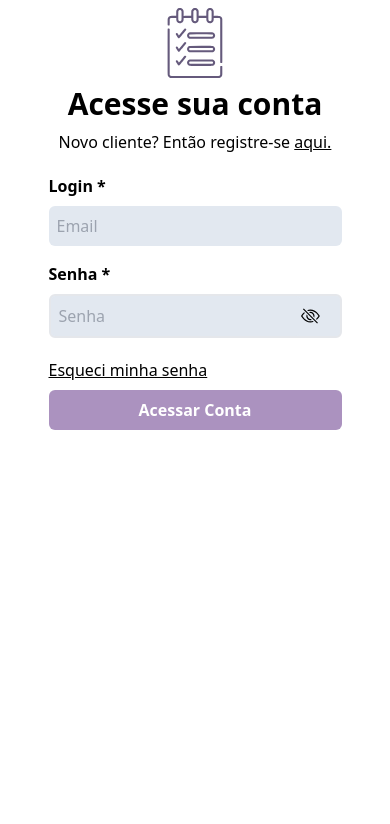
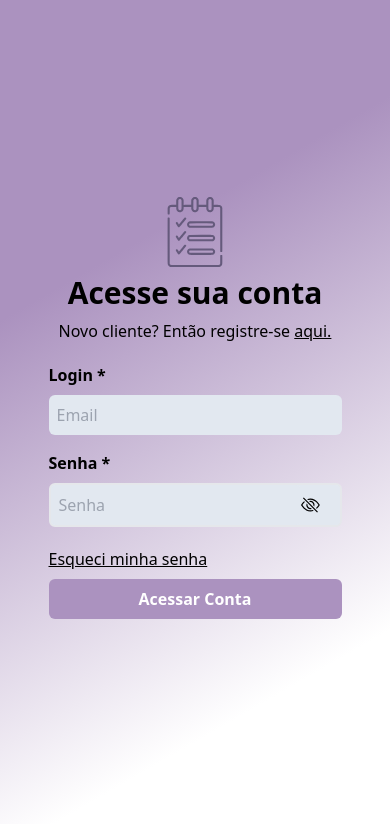
Before and after one commit to albertverso/to-do-list, a React (Vite) app: page /Login in a window 390 px wide. Shown: the top 824 px of the page. Built offline with nearby package versions, Linux system fonts and the light colour scheme; no server answers.

Commit message:
fix bg-login

```diff
--- a/src/pages/Login.jsx
+++ b/src/pages/Login.jsx
@@ -11,6 +11,7 @@ import { GoogleLogin } from '@react-oauth/google';
 import { jwtDecode } from 'jwt-decode';
 import blank from '../assets/fundo.png'
 import { TbUpload } from 'react-icons/tb';
+import '../styles/index.css'
 
 export default function Login() {
     const [email, setEmail] = useState('');
@@ -144,12 +145,12 @@ export default function Login() {
     };
 
     return (
-        <body class="flex lg:h-screen items-center justify-center ">
+        <body class="flex items-center justify-center min-h-screen max-md:bg-gradiente-login overflow-hidden lg:bg-white">
             <div className="w-10/12 h-full p-5 bg-white hidden xl:flex">
                 {/* <img className="w-full h-full rounded-[40px] p-5" src={image} alt="" /> */}
                 < Cover />
             </div>
-            <div class="xl:w-3/12 h-full flex flex-col items-center pt-2 break-normal mb-5 lg:mb-0" >
+            <div class="xl:w-3/12 pt-10 lg:mt-0 h-full flex flex-col items-center lg:pt-2 break-normal mb-5 lg:mb-0" >
                 {!isSighUp &&
                     <div className='flex items-center mb-2'>
                         <img src={icon} alt="" width={70} />
@@ -157,7 +158,7 @@ export default function Login() {
                 }
                 <div className='flex flex-col items-center justify-center gap-2'>
                     <p className='text-3xl font-bold'>{!isSighUp ? 'Acesse sua conta' : 'Crie sua conta'}</p>
-                    <p>{!isSighUp ? 'Novo cliente? Então registre-se' : 'Já possui uma conta? Entre'} <a onClick={() => setIsSighUp(!isSighUp)} className=' underline cursor-pointer hover:text-[#ab92bf]' >aqui.</a></p>
+                    <p>{!isSighUp ? 'Novo cliente? Então registre-se' : 'Já possui uma conta? Entre'} <a onClick={() => setIsSighUp(!isSighUp)} className=' underline cursor-pointer' >aqui.</a></p>
                 </div>
                 <div class="flex mt-5">
                     {isSighUp ?
--- a/src/styles/index.css
+++ b/src/styles/index.css
@@ -6,3 +6,9 @@
   margin: 0;
   padding: 0;
 }
+
+@layer utilities {
+  .bg-gradiente-login {
+    background: linear-gradient(-30deg, rgba(255, 255, 255) 20%, rgba(171, 146, 191) 70%);
+  }
+}
```
